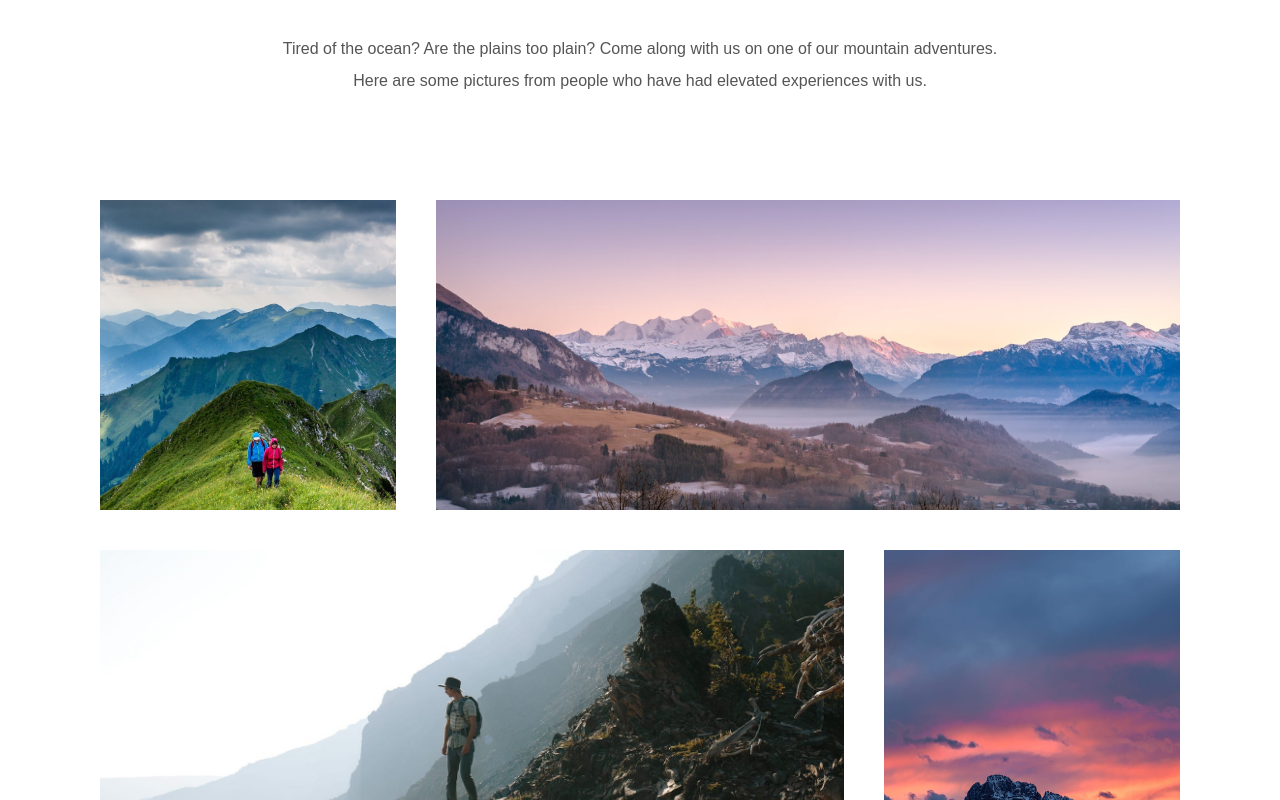
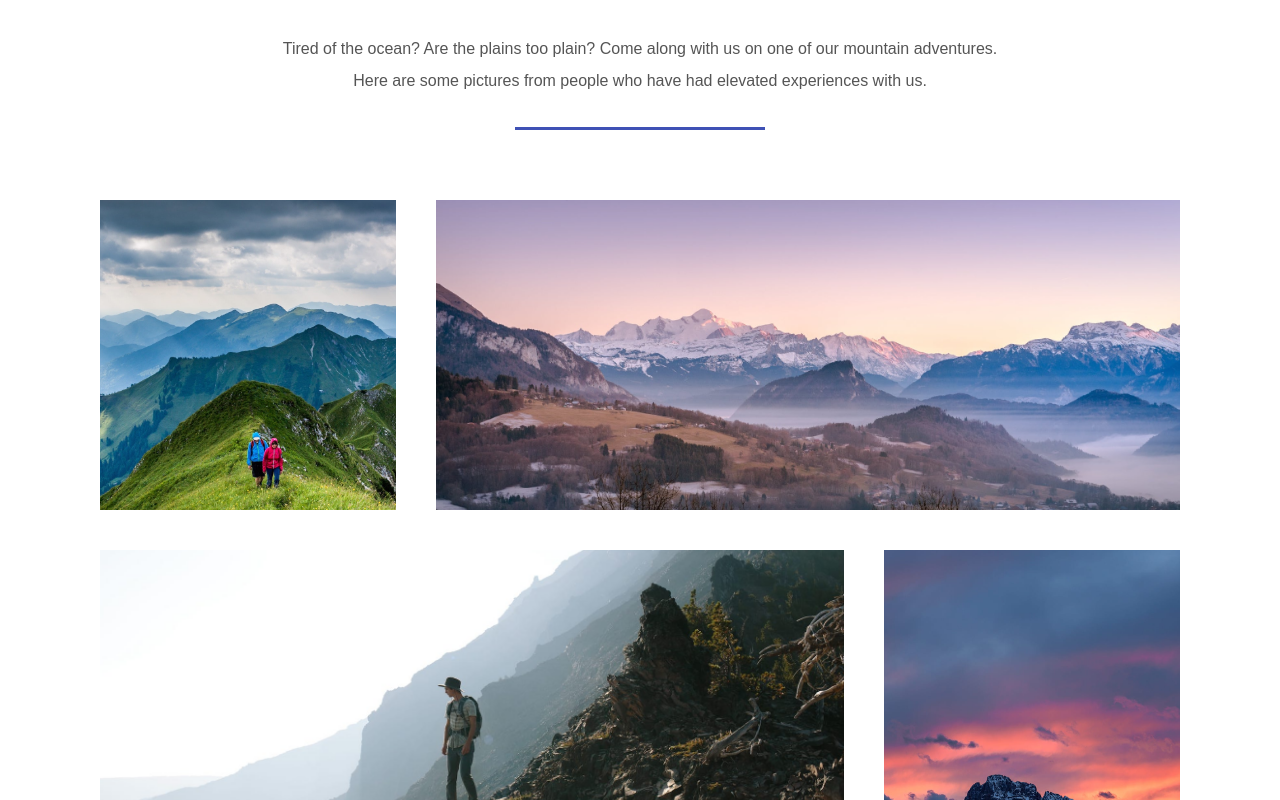
Before and after one commit to YoelMaxiGalarza/MountainTravelStartUp, a plain HTML site: page index.html in a window 1280 px wide. Shown: the part 940-1740 px from the top of the page. Drawn offline with nearby package versions, Linux system fonts and the light colour scheme.

Commit message:
Fixing hr tag style issue
-Changing the property color for background-color.

```diff
--- a/assets/css/styles.css
+++ b/assets/css/styles.css
@@ -54,7 +54,7 @@ section:not(.hero):nth-child(even) {
 hr {
 	width: 250px;
 	height: 3px;
-	color: #3f51b5;
+	background-color: #3f51b5;
 	border: 0;
 	margin-bottom: 50px;
 }
```
